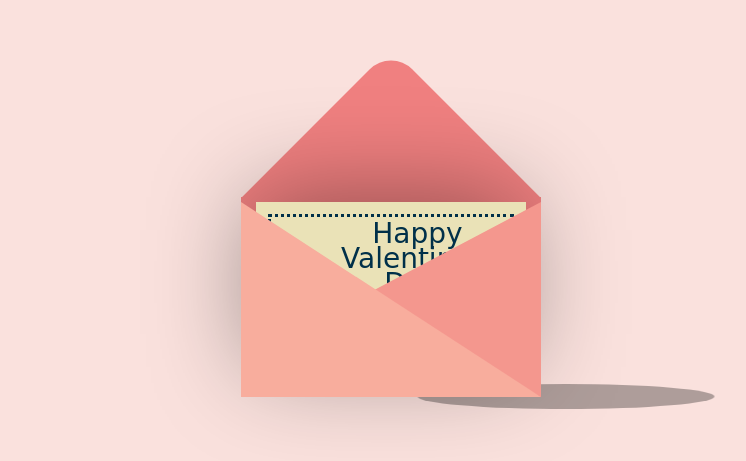
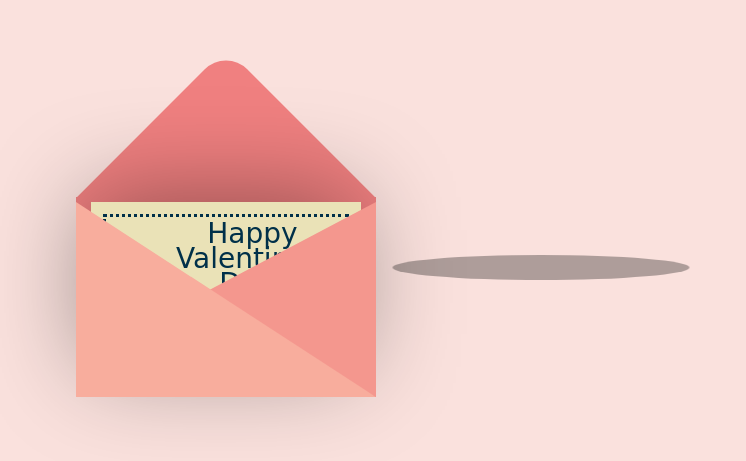
Before and after one commit to Jecchisauce/Valentine-Card, a plain HTML site: page index.html in a window 1280 px wide. Shown: the part 141-602 px from the top of the page, without its empty margins (249-995 px from the left). Drawn offline with nearby package versions, Linux system fonts and the light colour scheme.

Commit message:
Update style.css

```diff
--- a/style.css
+++ b/style.css
@@ -123,9 +123,8 @@
   height: 0;
 }
 
-/* Add the shadow */
 .shadow {
-  position: absolute;
+  position: middle;
   width: 330px;
   height: 25px;
   border-radius: 50%;
@@ -136,7 +135,6 @@
   z-index: -1;
 }
 
-/* To move the envelope up and down */
 @keyframes up {
   0%,
   100% {
@@ -147,7 +145,6 @@
   }
 }
 
-/* to scale the shadow */
 @keyframes scale {
   0%,
   100% {
```
